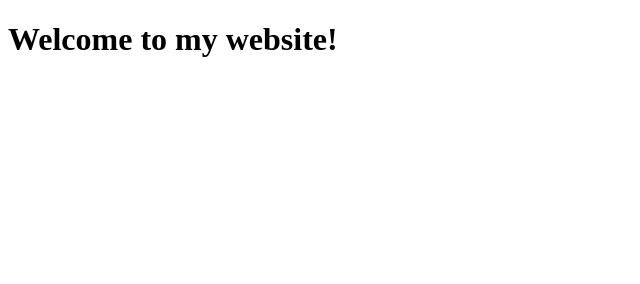
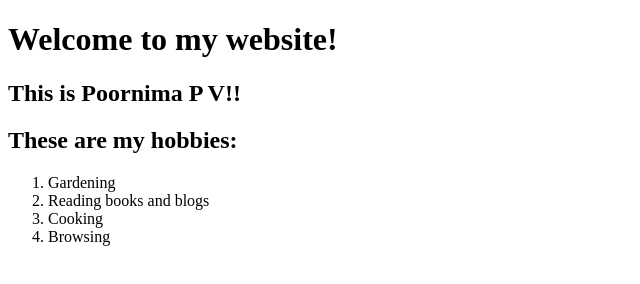
Before and after one commit to poornimapv1/ppv-website, a plain HTML site: page index.html in a window 1280 px wide. Shown: the whole page, without its empty margins (0-640 px from the left). Drawn offline with Linux system fonts and the light colour scheme.

Commit message:
Update index.html

```diff
--- a/index.html
+++ b/index.html
@@ -1,9 +1,17 @@
 <!DOCTYPE html>
 <html>
    <head>
-      <title>My Website</title>
+      <title>Poornima P V's Website</title>
    </head>
    <body>
       <h1>Welcome to my website! </h1>
+      <h2>This is Poornima P V!!</h2>
+      <h2>These are my hobbies:</h2>
+      <ol>
+        <li>Gardening</li>
+        <li>Reading books and blogs</li>
+        <li>Cooking</li>
+        <li>Browsing</li>
+      </ol>
    </body>
 </html>
```
